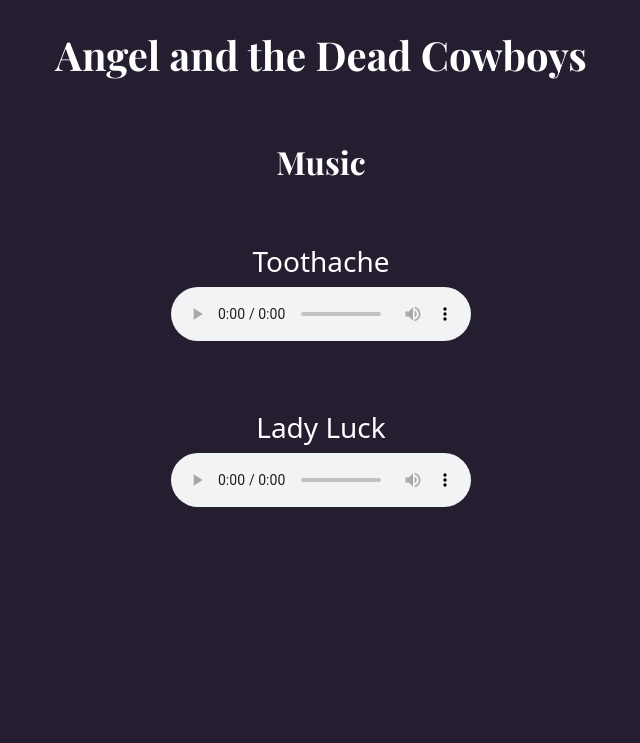
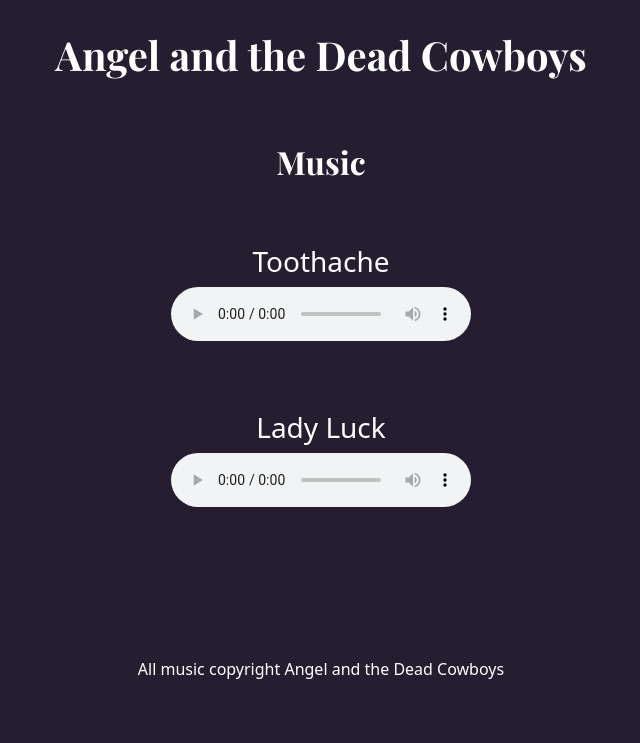
Before and after one commit to Drekkg/angel, a PHP site: page /music.html in a window 1280 px wide. Shown: the part 57-800 px from the top of the page, without its empty margins (319-959 px from the left). Run offline with PHP 8.4, Linux system fonts and the light colour scheme; some web fonts are replaced.

Commit message:
Remove commented dropdown menu from navigation and add copyright notice to music page; update CSS for paragraph alignment

```diff
--- a/music.html
+++ b/music.html
@@ -53,6 +53,7 @@
           Your browser does not support the audio element.
         </audio>
       </div>
+      <p>All music copyright Angel and the Dead Cowboys</p>
       </div>
       <div>
 
--- a/style.css
+++ b/style.css
@@ -8,6 +8,10 @@ img {
     max-width: 35%;
     margin: 0px auto;
     padding-bottom: 5rem;
+}
+p {
+    text-align: center;
+    padding-top: 7rem;
 }
 
 
```
Also changed, not shown: bio.html (+0 -10 lines), index.html (+0 -10 lines).
